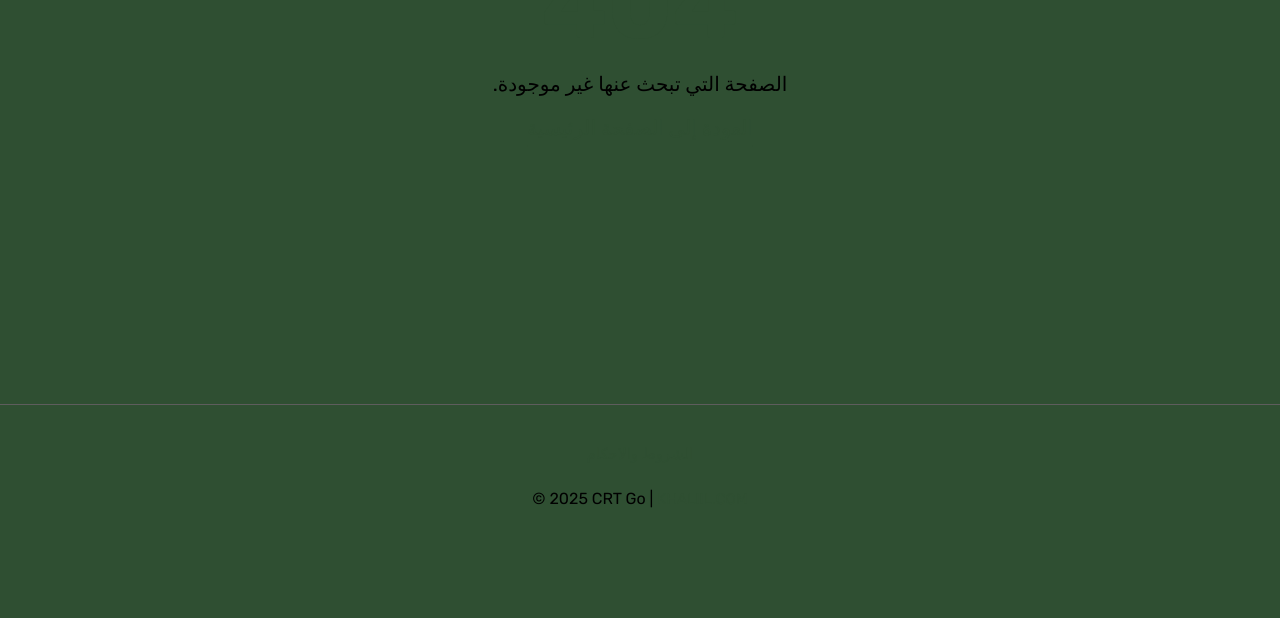
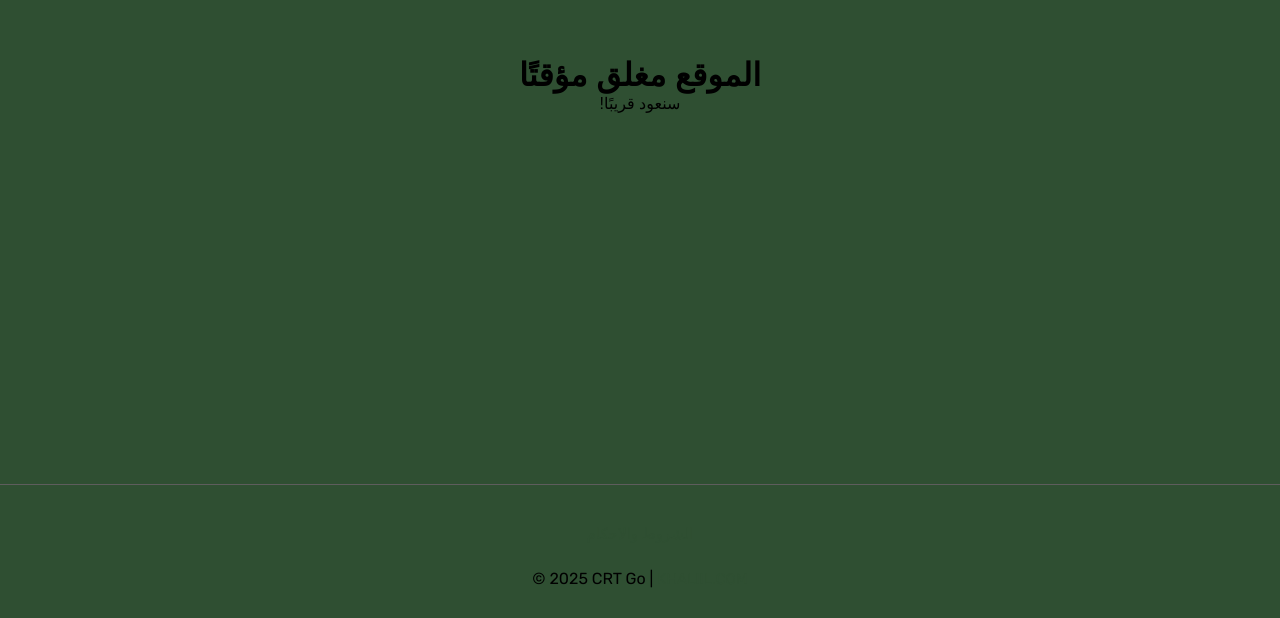
Before and after one commit to storeskhaliil/HomePage, a Next.js app: page /maintenance in a window 1280 px wide. Before the commit this address had no page. Shown: the part 316-934 px from the top of the page. Before the commit the page ends 854 px from the top, so only its background shows below. Built offline with nearby package versions, Linux system fonts and the light colour scheme.

Commit message:
Add Maintenance page with centered message

```diff
--- /dev/null
+++ b/pages/maintenance.js
@@ -0,0 +1,16 @@
+export default function Maintenance() {
+  return (
+    <div style={{
+      display:'flex',
+      justifyContent:'center',
+      alignItems:'center',
+      height:'100vh',
+      flexDirection:'column',
+      fontFamily:'sans-serif',
+      textAlign:'center'
+    }}>
+      <h1>الموقع مغلق مؤقتًا</h1>
+      <p>سنعود قريبًا!</p>
+    </div>
+  )
+}
```
